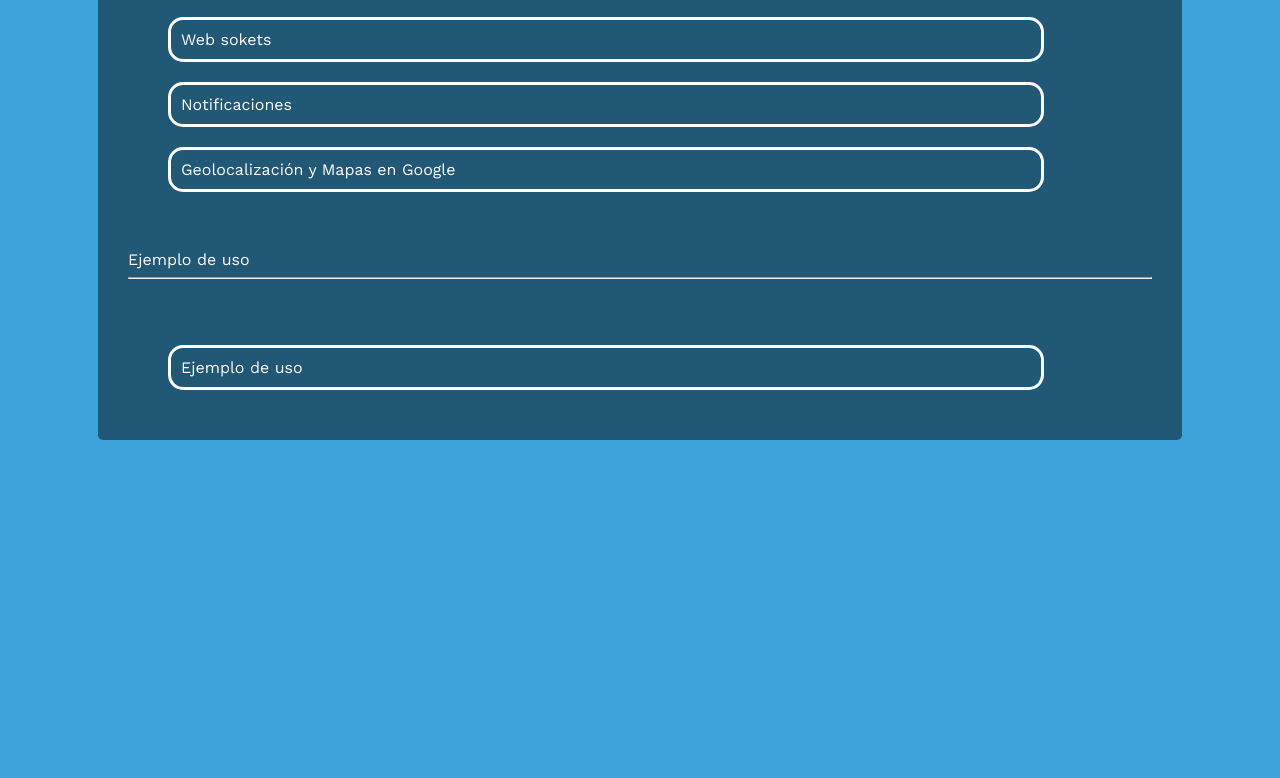
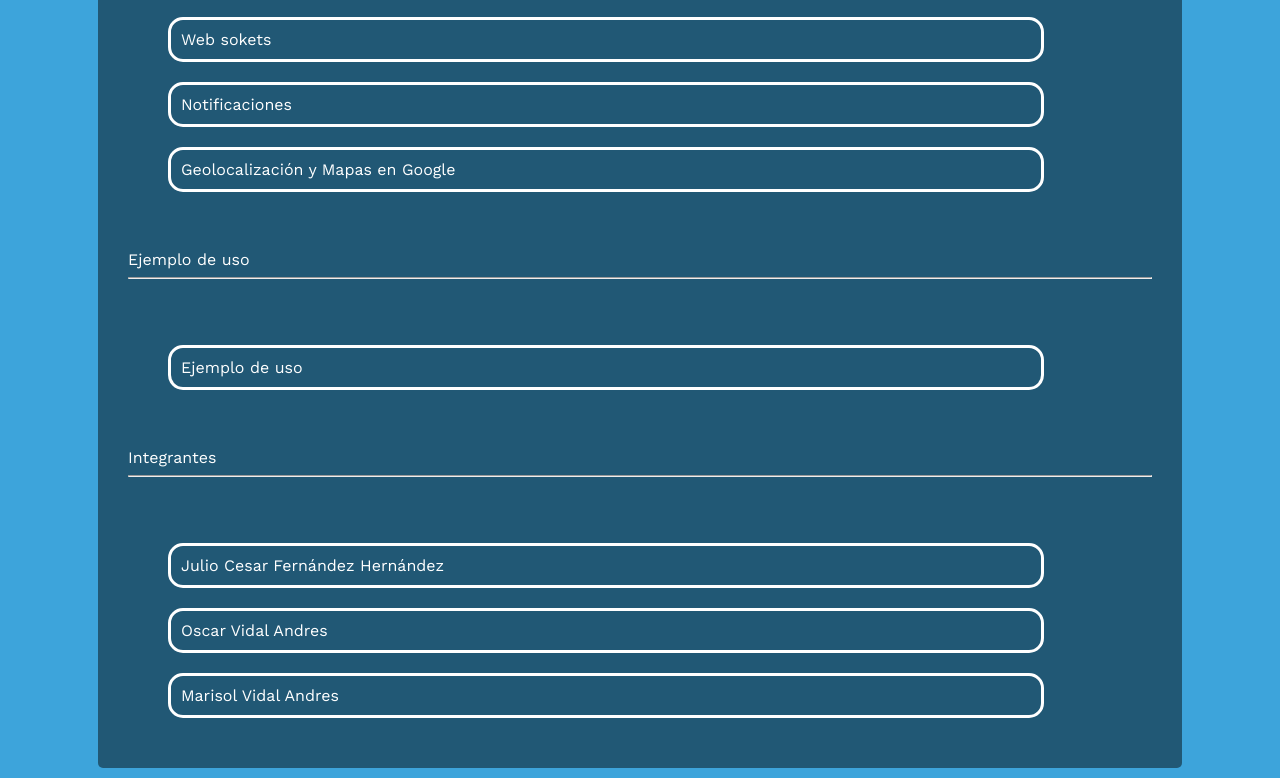
Before and after one commit to Juli0-Cesar/TecWebMovilesU2, a website: page public/index.html in a window 1280 px wide. Shown: the part 381-1159 px from the top of the page. Before the commit the page ends 831 px from the top, so only its background shows below. Drawn offline with nearby package versions, Linux system fonts and the light colour scheme.

Commit message:
Detalles

```diff
--- a/public/index.html
+++ b/public/index.html
@@ -57,6 +57,19 @@
 
         </ul>
 
+        <br><br>
+
+        Integrantes
+
+        <hr>
+
+        <br><br>
+
+        <ul>
+            <li>Julio Cesar Fern&aacute;ndez Hern&aacute;ndez</li>
+            <li>Oscar Vidal Andres</li>
+            <li>Marisol Vidal Andres</li>
+        </ul>
     </div>
 
 </body>
```
Also changed, not shown: README.md.
